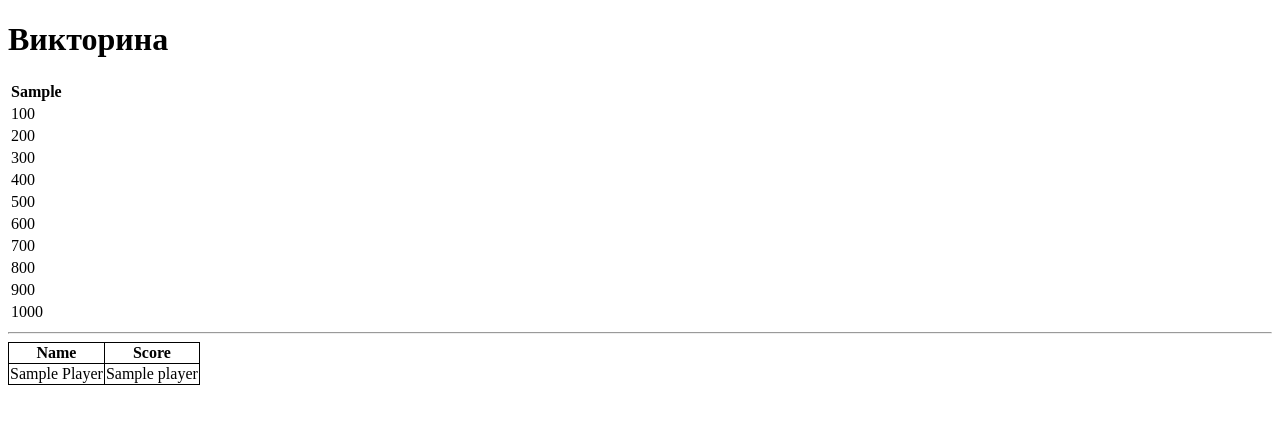
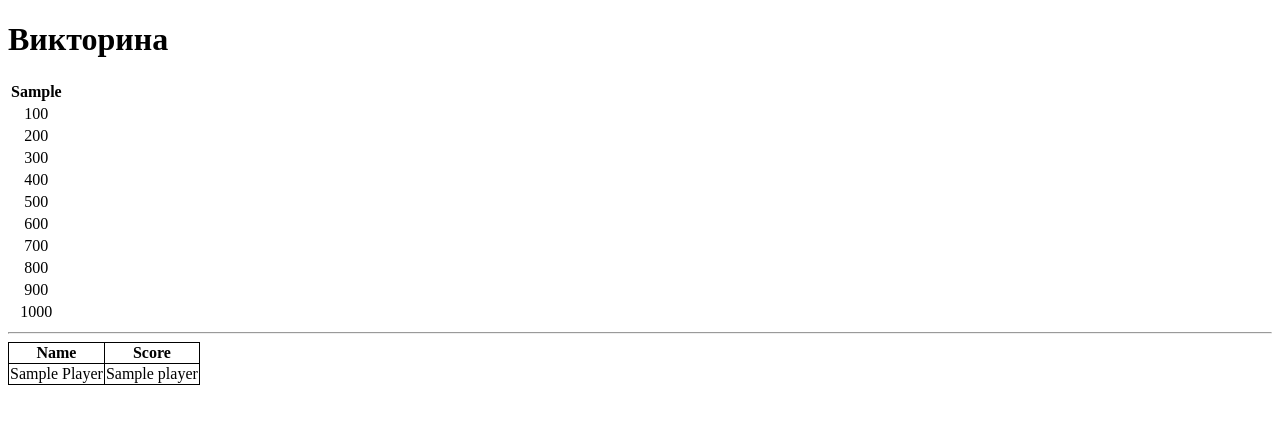
Before and after one commit to TheBoss313/viktorina-test, a Flask app: template templates/index_gkrs.html in a window 1280 px wide. Shown: the top 424 px of the page. Run offline with Flask 2, Linux system fonts and the light colour scheme; the template is opened without the code that fills it: most values are stand-ins (such as "Sample title", 1, 10 or a date in 2020).

Commit message:
Update index_gkrs.html

```diff
--- a/templates/index_gkrs.html
+++ b/templates/index_gkrs.html
@@ -21,14 +21,14 @@
 <table>
     <tr>
         {% for i in range(qt|length) %}
-        <th style="text-align=center;">{{ qt[i|string]|title }}</th>
+        <th style="text-align: center">{{ qt[i|string]|title }}</th>
         {% endfor %}
     </tr>
     {% for i in range(10) %}
     <tr>
         {% for j in range(qt|length) %}
             {% if check(a=j, b=(100*(i+1))|string) != None %}
-            <td style="text-align=center;"><a href="{{ url_for('question', qt=j, pts=(100*(i+1))|string) }}" class="link">{{ 100*(i+1) }}</a></td>
+            <td style="text-align: center"><a href="{{ url_for('question', qt=j, pts=(100*(i+1))|string) }}" class="link">{{ 100*(i+1) }}</a></td>
             {% else %}
             <td></td>
             {% endif %}
```
